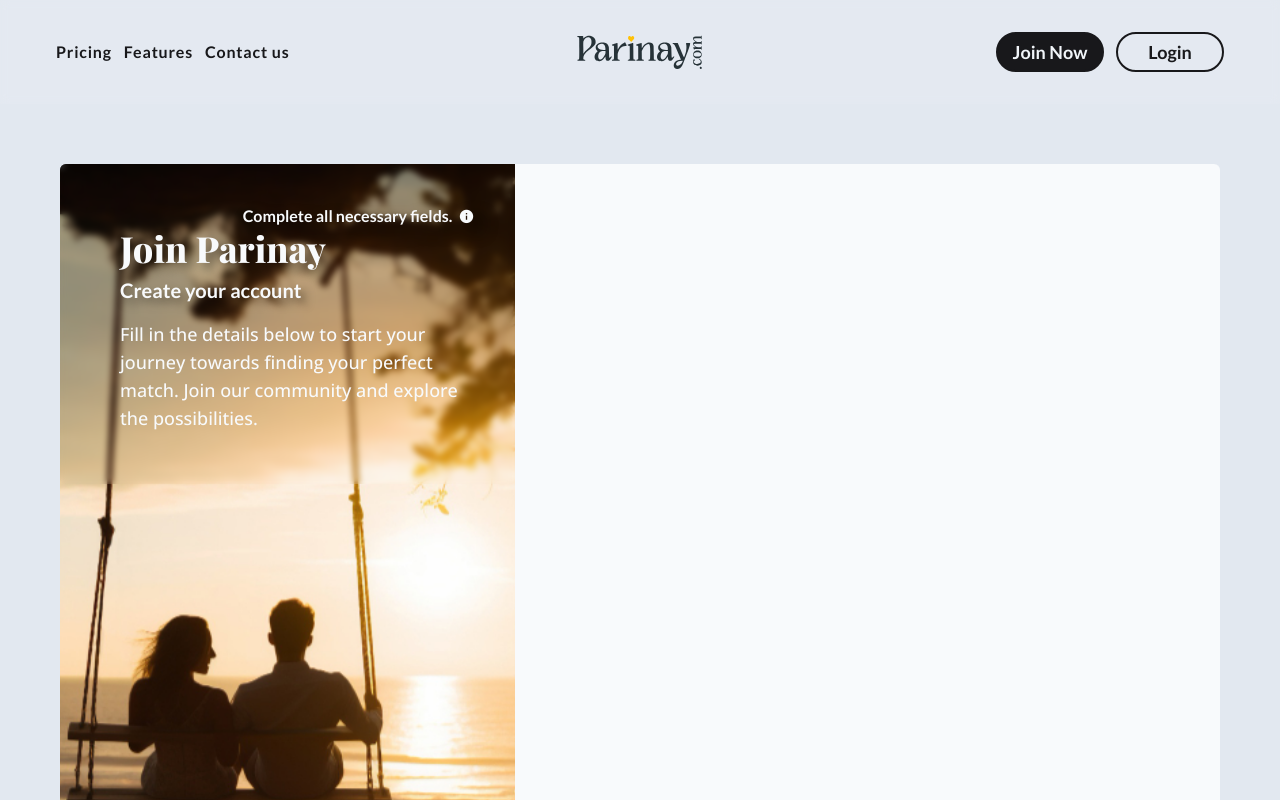
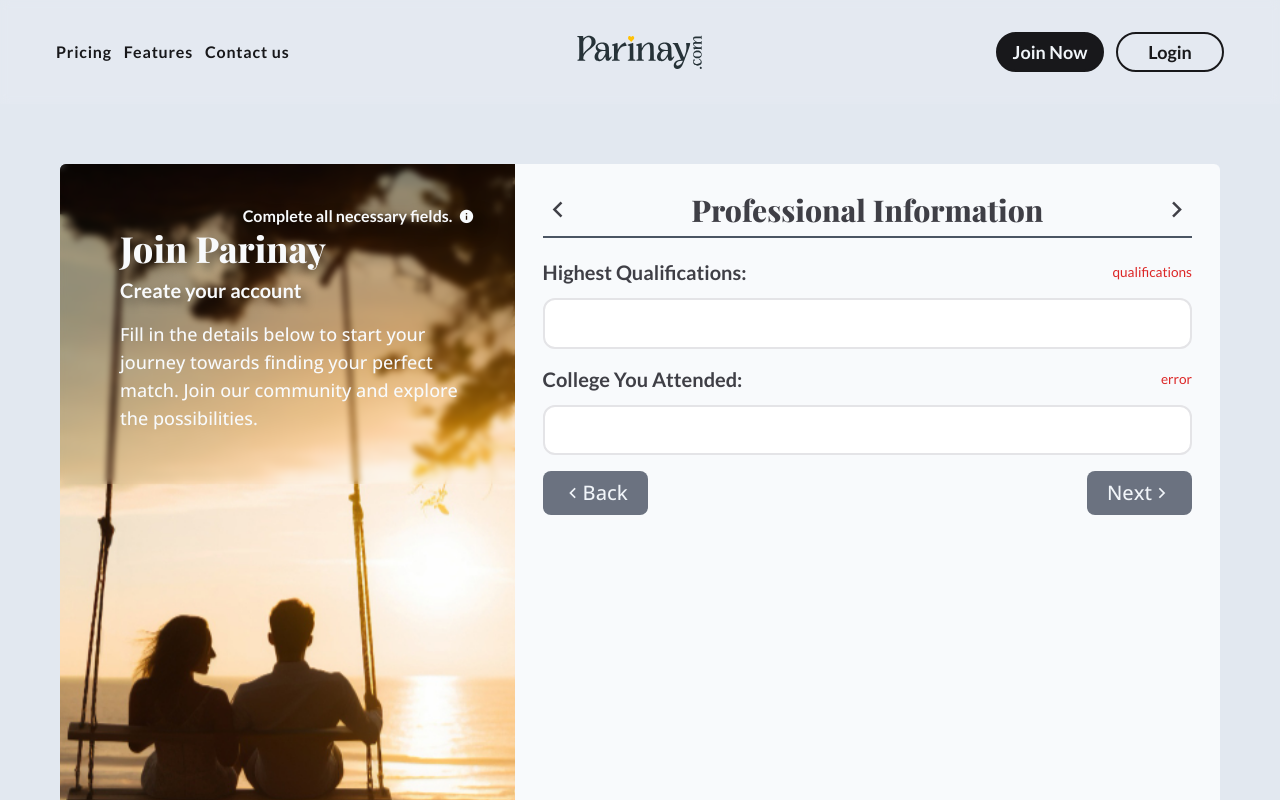
Before and after one commit to JyotiInHex/Parinay, a React (Create React App) app: page /register in a window 1280 px wide. Both pictures are taken after a click on the button "Next". Shown: the top 800 px of the page. Built offline with nearby package versions, Linux system fonts and the light colour scheme; the HTML template or start-up script is replaced by a standard one; a web font is replaced by a local one.

Commit message:
Today last

```diff
--- a/src/auth/register.jsx
+++ b/src/auth/register.jsx
@@ -12,7 +12,6 @@
   hobbies,
   mostLikes,
   pets,
-  qualificationsType,
   qualifications,
 } from "../data/formData";
 
@@ -37,6 +36,8 @@
     hobbies: "",
     mostLikes: "",
     pet: "",
+    qualifications: "",
+    collegeName: "",
   });
   const [animation, setAnimation] = useState("");
   const [isDropdownOpen, setIsDropdownOpen] = useState(false);
@@ -72,7 +73,6 @@
   const handleSubmission = (e) => {
     e.preventDefault();
   };
-
   return (
     <>
       <div className="relative w-full h-auto p-5">
@@ -819,37 +819,45 @@
                       <h3 className="text-xl font-lato font-semibold">
                         Highest Qualifications:
                       </h3>
-                      {errors.highestQualification && (
-                        <p className="error">{errors.highestQualification}</p>
+                      {errors.qualifications && (
+                        <p className="error">{errors.qualifications}</p>
                       )}
                       <div className="relative">
                         <input
                           className="outline-none border-2 border-zinc-200 rounded-xl w-full py-3 px-4 text-lg font-lato font-semibold text-zinc-800 leading-tight cursor-pointer transition-all focus:border-blue-500"
                           type="text"
-                          name="highestQualification"
+                          name="qualifications"
                           id="Highest Qualifications"
-                          value={formData.highestQualification}
+                          value={formData.qualifications}
                           readOnly
                           onClick={() => {
                             setIsDropdownOpen(!isDropdownOpen);
-                            setToggleDropdown("highestQualification");
+                            setToggleDropdown("qualifications");
                           }}
                         />
                         {!isDropdownOpen &&
-                          toggleDropdown === "highestQualification" && (
+                          toggleDropdown === "qualifications" && (
                             <div
-                              className="absolute flex flex-col gap-2 w-full h-fit max-h-[350px] mt-1 bg-white border-2 border-zinc-200 overflow-x-hidden overflow-y-auto rounded-xl z-10"
+                              className="absolute w-full h-fit max-h-[350px] mt-1 bg-white border-2 border-zinc-200 overflow-x-hidden overflow-y-auto rounded-xl z-10"
                               id="dropDownBox"
                             >
-                              {qualifications.map((HQ, index) => (
+                              {Object.keys(qualifications).map((category) => (
+                                <div
+                                  className="flex flex-col gap-2"
+                                  key={category}
+                                >
+                                  <div className="px-4 py-2 text-xl text-center font-opensans font-semibold bg-zinc-100">
+                                    -{category} -
+                                  </div>
+                                  {qualifications[category].map((HQ, index) => (
                                     <label
                                       key={index}
-                                  className="py-2 px-4 text-lg font-lato font-semibold cursor-pointer hover:bg-gray-100"
+                                      className="py-2 px-10 text-lg font-lato font-semibold cursor-pointer hover:bg-gray-100"
                                       htmlFor={HQ.toLowerCase()}
                                     >
                                       <input
                                         type="radio"
-                                    name="highestQualification"
+                                        name="qualifications"
                                         id={HQ.toLowerCase()}
                                         className="w-fit h-5 hidden"
                                         value={HQ.toLowerCase()}
@@ -859,10 +867,33 @@
                                     </label>
                                   ))}
                                 </div>
+                              ))}
+                            </div>
                           )}
                       </div>
                     </label>
 
+                    {/* School/College You Attended */}
+                    <label
+                      className="relative flex flex-col gap-3 mb-4"
+                      htmlFor="College You Attended"
+                    >
+                      <h3 className="text-xl font-lato font-semibold">
+                        College You Attended:
+                      </h3>
+                      {errors.collegeName && <p className="error">{errors.collegeName}</p>}
+                      <input
+                        className="outline-none border-2 border-zinc-200 rounded-xl w-full py-3 px-4 text-lg font-lato font-semibold text-zinc-800 leading-tight transition-all focus:border-blue-500"
+                        id="College You Attended"
+                        type="text"
+                        name="collegeName"
+                        value={`${(formData.qualifications === 'preferred not to say') ? " " : formData.collegeName}`}
+                        onChange={handleChange}
+                        disabled={
+                          formData.qualifications === "preferred not to say"
+                        }
+                      />
+                    </label>
                     <div className="flex flex-row justify-between items-center w-full h-auto">
                       <button
                         className="self-end w-fit h-auto px-5 py-2 bg-gray-500 rounded-lg flex justify-between items-center text-xl text-slate-100 font-opensans font-medium transition-all hover:bg-gray-600"
--- a/src/auth/validation.jsx
+++ b/src/auth/validation.jsx
@@ -16,6 +16,8 @@
     hobbies,
     mostLikes,
     pet,
+    qualifications,
+    collegeName,
   } = data;
   let errors = {};
   const emailPattern = /^[^\s@]+@[^\s@]+\.[^\s@]+$/;
@@ -24,7 +26,7 @@
   const DateOfBirth = new Date(DOB);
   const today = new Date();
   let years = Math.abs(today.getFullYear() - DateOfBirth.getFullYear());
-
+  console.log(qualifications);
   switch (step) {
     case 1:
       if (profileFor === "") {
@@ -91,7 +93,12 @@
       }
     break;
     case 4:
-
+      if (qualifications === "") {
+        errors.qualifications = "qualifications";
+      }
+      if (collegeName === "" && qualifications != "preferred not to say") {
+        errors.collegeName = "error";
+      }
       break;
     default:
       break;
--- a/src/data/formData.jsx
+++ b/src/data/formData.jsx
@@ -128,25 +128,92 @@
 ];
 export let mostLikes = ["Listening Music", "Reading Book", "Watching Movie", "Nothing"];
 export let pets = ["Birds", "Cat", "Dog", "Ducks", "Fish", "Rabbits", "Nothing"];
-export let qualificationsType = [
-  "Doctorate",
-  "Postgraduate",
-  "Undergraduate",
-  "Diploma",
-  "Higher Secondary",
-  "Secondary School",
-  "Professional",
-  "Other Qualifications",
-]
-export let qualifications = [
-  "Ph.D (Science)",
-  "Ph.D (Engineering)",
-  "Ph.D (Humanities)",
-  "Ph.D (Social Science)",
-  "Ph.D (Commerce)",
-  "Ph.D (Medical Science)",
-  "Ph.D (Agriculture)",
-  "Ph.D (Law)",
-  "Ph.D (Education)",
-  "Ph.D (Doctor of Science)",
-]
+export let qualifications = {
+  "Doctorate Level": [
+    "Ph.D. in Science",
+    "Ph.D. in Engineering",
+    "Ph.D. in Humanities",
+    "Ph.D. in Social Sciences",
+    "Ph.D. in Commerce",
+    "Ph.D. in Medical Sciences",
+    "Ph.D. in Agriculture",
+    "Ph.D. in Law",
+    "Ph.D. in Education",
+    "D.Sc. (Doctor of Science)"
+  ],
+  "Postgraduate Level": [
+    "M.A. (Master of Arts)",
+    "M.Sc. (Master of Science)",
+    "M.Com. (Master of Commerce)",
+    "M.Tech. (Master of Technology)",
+    "M.E. (Master of Engineering)",
+    "M.B.A. (Master of Business Administration)",
+    "M.Ed. (Master of Education)",
+    "M.S.W. (Master of Social Work)",
+    "M.L.I.Sc. (Master of Library and Information Science)",
+    "M.D. (Doctor of Medicine)"
+  ],
+  "Undergraduate Level": [
+    "B.A. (Bachelor of Arts)",
+    "B.Sc. (Bachelor of Science)",
+    "B.Com. (Bachelor of Commerce)",
+    "B.Tech. (Bachelor of Technology)",
+    "B.E. (Bachelor of Engineering)",
+    "B.Ed. (Bachelor of Education)",
+    "B.S.W. (Bachelor of Social Work)",
+    "B.L.I.Sc. (Bachelor of Library and Information Science)",
+    "B.B.A. (Bachelor of Business Administration)",
+    "B.Pharma (Bachelor of Pharmacy)"
+  ],
+  "Diploma Level": [
+    "Engineering Diploma",
+    "Medical Diploma (e.g., Nursing)",
+    "Computer Applications Diploma",
+    "Electrical Diploma",
+    "Civil Engineering Diploma",
+    "Mechanical Engineering Diploma",
+    "Diploma in Education",
+    "Diploma in Fine Arts",
+    "Diploma in Hospitality Management",
+    "Diploma in Graphic Design"
+  ],
+  "Higher Secondary Level": [
+    "Higher Secondary (12th Grade) - Science",
+    "Higher Secondary (12th Grade) - Commerce",
+    "Higher Secondary (12th Grade) - Arts",
+    "Higher Secondary (12th Grade) - Vocational Studies",
+    "Higher Secondary (12th Grade) - Humanities",
+    "Higher Secondary (12th Grade) - Technical",
+    "Higher Secondary (12th Grade) - Business Studies",
+    "Higher Secondary (12th Grade) - Agriculture",
+    "Higher Secondary (12th Grade) - Engineering",
+    "Higher Secondary (12th Grade) - Medicine"
+  ],
+  "Professional Certification": [
+    "Chartered Accountant (CA)",
+    "Certified Public Accountant (CPA)",
+    "Chartered Financial Analyst (CFA)",
+    "Certified Management Accountant (CMA)",
+    "Project Management Professional (PMP)",
+    "Six Sigma Certification",
+    "Certified Information Systems Auditor (CISA)",
+    "Certified Information Systems Security Professional (CISSP)",
+    "Certified Professional in Human Resources (PHR)",
+    "Certified Financial Planner (CFP)"
+  ],
+  "Other Qualifications": [
+    "Trade Certificate (e.g., Electrician, Plumber)",
+    "Skill Development Certificate (e.g., Welding, Carpentry)",
+    "Language Proficiency Certificate (e.g., English, French)",
+    "Computer Programming Certificate",
+    "Certificate in Digital Marketing",
+    "Certificate in Graphic Design",
+    "Certificate in Culinary Arts",
+    "Certificate in Photography",
+    "Certificate in Event Management",
+    "Certificate in Yoga Instruction",
+  ],
+  "Others":[
+    "Preferred Not to say",
+  ]
+};
```
Lines whose indentation alone changed are shown as unchanged.
